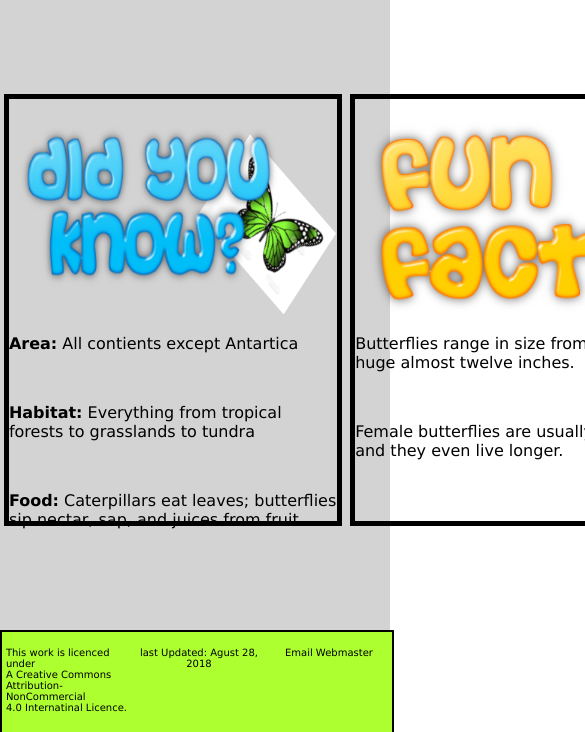
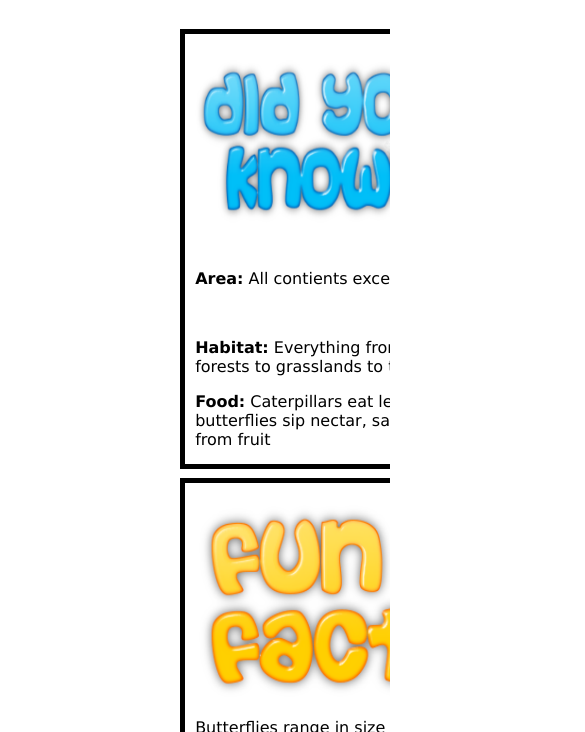
Before and after one commit to alec-tackitt-student/performance-test-2-butterfly-storyboard, a plain HTML site: page index.html in a window 390 px wide. Shown: the part 112-844 px from the top of the page, 585 px wide, since content can reach past the window. Drawn offline with Linux system fonts and the light colour scheme.

Commit message:
added breakpoints

```diff
--- a/Styles/styles.css
+++ b/Styles/styles.css
@@ -3,6 +3,7 @@ body {
 }
 p {
     font-family:'Lucida Sans', 'Lucida Sans Regular', 'Lucida Grande', 'Lucida Sans Unicode', Geneva, Verdana, sans-serif;
+    padding-left: 10px;
 }
 #banner {
     background-image: url("../images/4.jpg");
@@ -56,21 +57,26 @@ a {
    color: black;
    text-decoration: none;
 }
+img {
+    width: 100%;
+}
 main {
     display: flex;
-    background-color: lightgray;
+    background-color: white;
     width: 100vw;
     height: 75vh;
     flex-direction: column;
     justify-content: center;
     align-items: center;
+    overflow: auto;
 }
 .card-container {
     display: flex;
     width: inherit;
     margin-left: 2vw;
     margin-right: 2vw;
-
+    justify-content: center;
+    align-items: center;
 }
 .col{
     display: flex;
@@ -87,21 +93,26 @@ article {
     width: 20vw;
     margin-left: 1vw;
     margin-right: 1vw;
+    min-height: 411px ;
 }
 .lg {
     flex: 50%;
     height: 50vh;
     margin-left: 1vw;
     margin-right: 1vw;
+    min-height: 411px ;
 }
 #did-you-know {
     min-width: 328.5px;
+    max-width: 380px;
 }
 #Butterflies {
     min-width: 750px;
+    max-width: 800px;
 }
 #fun-facts {
     min-width: 397.5px;
+    max-width: 407px;
 }
 #did-you-know-img {
     min-height: 50%;
@@ -112,15 +123,38 @@ article {
 #fun-facts-img {
     min-height: 50%;
 }
-
+.row {
+    display: flex;
+    width:fit-content;
+}
 @media screen and (max-width: 1600px) {
-    .col {
-        display: flex;
-        flex-direction: row;
+    .card-container {
+        flex-direction: column;
         flex-wrap: wrap;
         width: 100%;
+        justify-content: center;
+        align-items: center;
+    }
+    main {
+        height: 125vh;
     }
     .sm {
         margin-bottom: 1vh;
     }
 }
+@media screen and (max-width: 800px) {
+    .card-container {
+        flex-direction: column;
+        flex-wrap: wrap;
+        width: 100%;
+        justify-content: center;
+        align-items: center;
+    }
+    main {
+        height: 165vh;
+    }
+    #top-row {
+        flex-direction: column;
+
+    }
+}
--- a/index.html
+++ b/index.html
@@ -9,6 +9,7 @@
     <title>Index</title>
 </head>
 <body>
+    <!-- Project made by Alec Tackiit-->
     <!-- top banner-->
     <header id="banner"> <h1 id="title"> Butterflies </h1></header>
     <!--Navbar-->
@@ -24,28 +25,31 @@
     <!-- main content-->
     <main>
         <div class="card-container"> <!--main 3 cards-->
+            <div class="row" id="top-row"> <!--div for smaller 2 cards to allow for flexing to smaller screens-->
             <article class="sm" id="did-you-know">
-                <img   id="did-you-know-img" src="./images/did-you-know.png" alt="Did you know?" width="100%" height="215px">
+                <img   id="did-you-know-img" src="./images/did-you-know.png" alt="Did you know?" width="100" height="215">
                 <p><b>Area:</b> All contients except Antartica</p><br>
-                <p><b>Habitat:</b> Everything from tropical forests to grasslands to tundra</p><br>
+                <p><b>Habitat:</b> Everything from tropical forests to grasslands to tundra</p>
                 <p><b>Food:</b> Caterpillars eat leaves; butterflies sip nectar, sap, and juices from fruit</p><br>
             </article>
             <article class="sm" id="fun-facts">
-                <img   id="fun-facts-img" src="./images/Fun-Facts.png" alt="Fun Facts!" width="100%" height="215px">
+                <img   id="fun-facts-img" src="./images/Fun-Facts.png" alt="Fun Facts!" width="100" height="215">
                 <p> Butterflies range in size from a tiny 1/8 inch to a huge almost twelve inches.</p><br>
                 <p>Female butterflies are usually larger than males and they even live longer. </p>
             </article>
+            </div>
 
-
+            <div class="row"> <!--div for larger card to allow for flexing to smaller screens-->
             <article class="lg" id="Butterflies">
-                <img   id="Butterflies-img" src="./images/Butterflies.png" alt="how Caterpillars turn into Butterflies" width="100%" height="215px">
+                <img   id="Butterflies-img" src="./images/Butterflies.png" alt="how Caterpillars turn into Butterflies" width="100" height="215">
                 <br><br><br>
                 <p>Before a butterfly  was ever a butterfly, it went through a few stages: Egg, Catapillars(larva), Chrysalis(pupa), Adult butterfly.</p>
             </article>
+            </div>
         </div>
     </main>
 
-    <!--footer and content-->
+    <!--footer content-->
     <footer>
         <div style="text-align: start;"><p>This work is licenced under <br> A Creative Commons Attribution-NonCommercial <br> 4.0 Internatinal Licence.</p></div>
         <div><p> last Updated: Agust 28, 2018</p></div>
```
